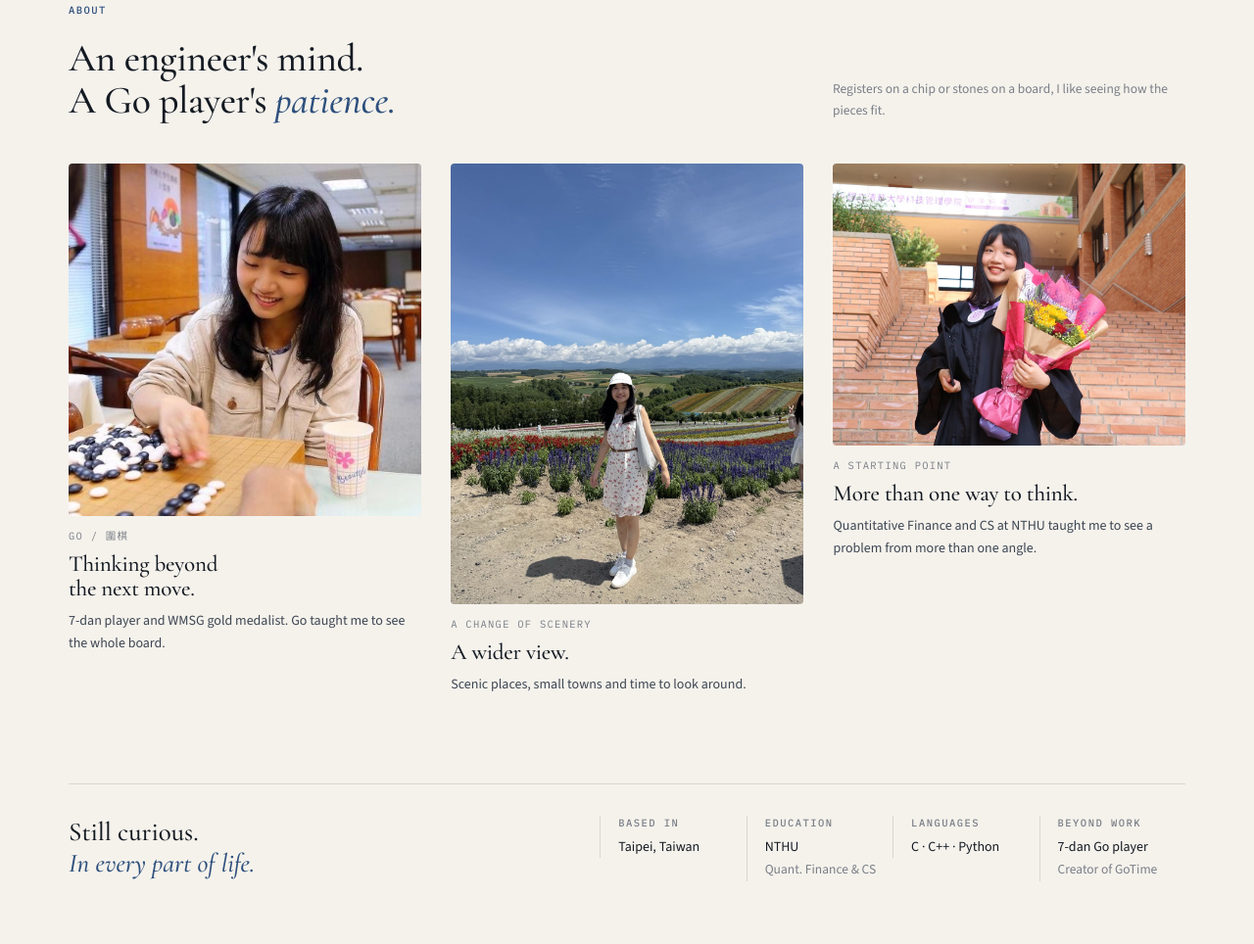
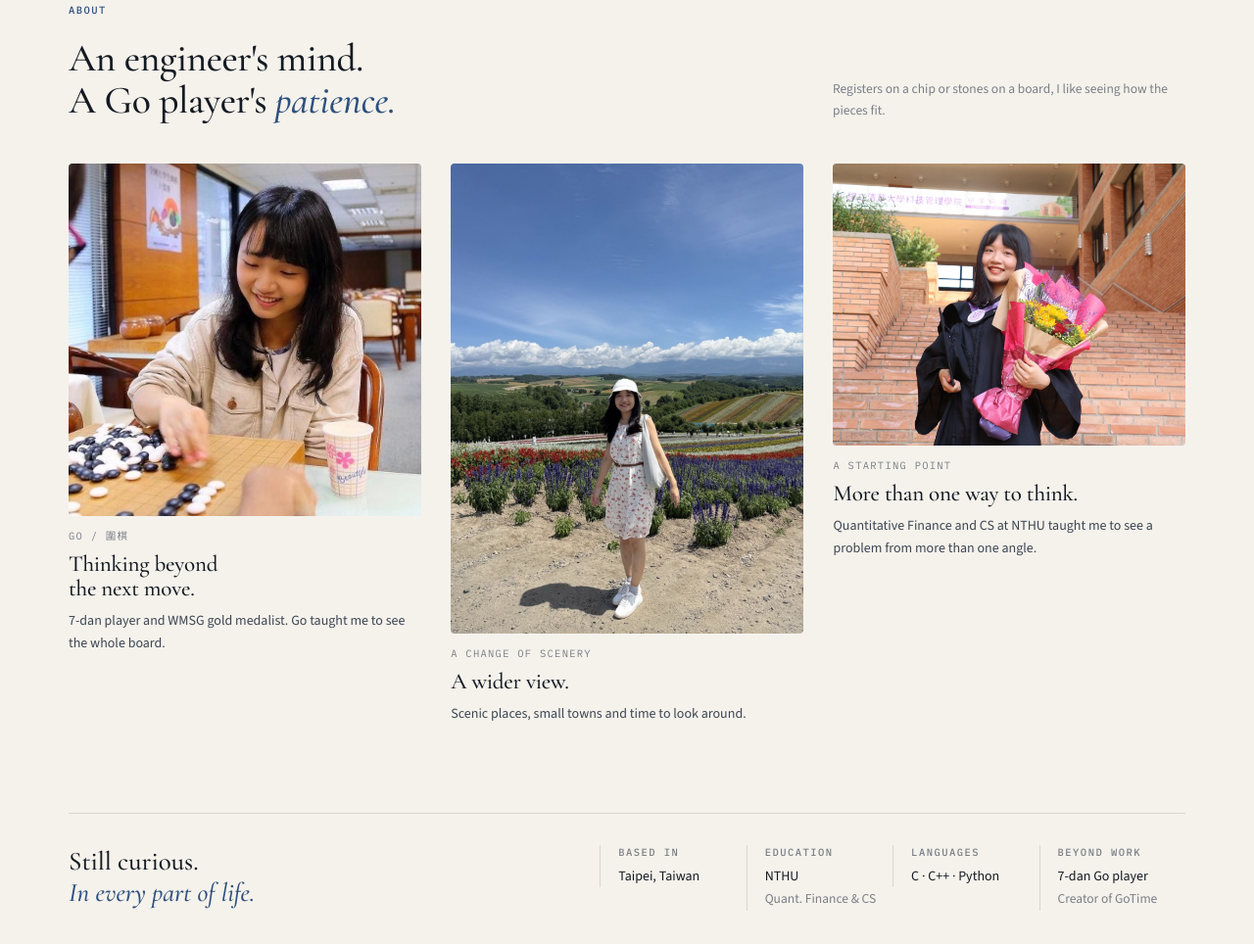
Before and after one commit to lumiday2026/jocelyn-lin, a plain HTML site: page index.html in a window 1280 px wide. Shown: the part 3180-4144 px from the top of the page at 98% size. Drawn offline with nearby package versions, Linux system fonts and the light colour scheme.

Commit message:
Shorten page title to name; crop scenery photo
Co-Authored-By: Claude Opus 5.5 <noreply@anthropic.com>

```diff
--- a/index.html
+++ b/index.html
@@ -4,9 +4,9 @@
   <meta charset="utf-8" />
   <meta name="viewport" content="width=device-width, initial-scale=1" />
   <meta name="theme-color" content="#f5f2ec" />
-  <title>Jocelyn Lin — Embedded Firmware Engineer</title>
+  <title>Jocelyn Lin</title>
   <meta name="description" content="Jocelyn (Hsiao-Tung) Lin is an embedded firmware engineer in Taipei with 4+ years in ARM SoC bring-up, PMU/SCU drivers, RTOS, Linux drivers and pre-to-post-silicon validation." />
-  <meta property="og:title" content="Jocelyn Lin — Embedded Firmware Engineer" />
+  <meta property="og:title" content="Jocelyn Lin" />
   <meta property="og:description" content="From the first register write to production silicon." />
   <meta property="og:image" content="https://lumiday2026.github.io/jocelyn-lin/images/bench.jpg" />
   <meta property="og:url" content="https://lumiday2026.github.io/jocelyn-lin/" />
@@ -274,7 +274,7 @@
           <p>7-dan player and WMSG gold medalist. Go taught me to see the whole board.</p>
         </article>
         <article class="story story--b reveal">
-          <button class="story__img" data-full="images/hokkaido.jpg" data-cap="A wider view: summer flower fields"><img src="images/hokkaido.jpg" alt="Jocelyn in a summer flower field" loading="lazy" /><span class="mono">View photo</span></button>
+          <button class="story__img" data-full="images/hokkaido-crop.jpg" data-cap="A wider view: summer flower fields"><img src="images/hokkaido-crop.jpg" alt="Jocelyn in a summer flower field" loading="lazy" /><span class="mono">View photo</span></button>
           <p class="story__label mono">A change of scenery</p>
           <h3>A wider view.</h3>
           <p>Scenic places, small towns and time to look around.</p>
--- a/styles.css
+++ b/styles.css
@@ -811,8 +811,8 @@ ul.prow__keys li { padding: 5px 0; }
 .story__img { aspect-ratio: 3 / 2; }
 .story--b .story__img { aspect-ratio: 1 / 1; }
 .story--c .story__img { aspect-ratio: 5 / 4; }
-.story--b .story__img { aspect-ratio: 4 / 5; }
-.story--b .story__img img { object-position: 50% 85%; }
+.story--b .story__img { aspect-ratio: 3 / 4; }
+.story--b .story__img img { object-position: 50% 50%; }
 .stories > .story:first-child .story__img { aspect-ratio: 1 / 1; }
 .stories > .story:first-child .story__img img { object-position: 50% 100%; }
 
```
Also changed, not shown: images/hokkaido-crop.jpg (added).
